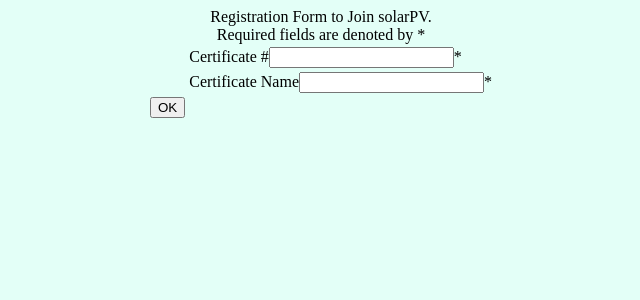
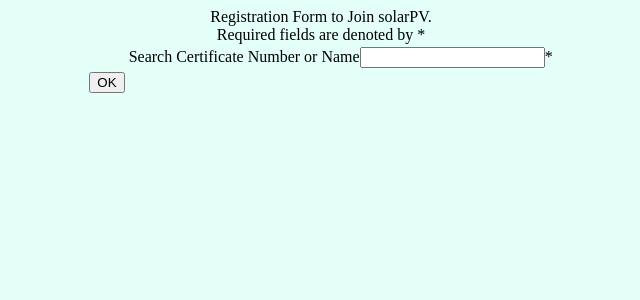
Before and after one commit to KeslerD/solarpv_Kesler, a Django app: page /searchCert/ in a window 1280 px wide. Shown: the top 300 px of the page, without its empty margins (319-959 px from the left). Run offline with Django 3.2, Linux system fonts and the light colour scheme.

Commit message:
Add files via upload

```diff
--- a/solarpv/home/templates/login.html
+++ b/solarpv/home/templates/login.html
@@ -15,7 +15,7 @@
 					<td>Username</td><td><input type="text" placeholder="required" maxlength="8" required id = "id"/>*</td></tr>
 					<td>Password</td><td><input type="text" placeholder="required" maxlength="8"  required id = "id"/>*</td></tr>
 					<td><button  onclick="location.href='{% url 'index' %}'">Client Login</button>
-						<button onclick="location.href='{% url 'adminRedirect' %}'">Staff Login</button></td>
+						<button onclick="location.href='/admin'">Staff Login</button></td>
 				</form>
 			</table>
 		</center>
--- a/solarpv/home/templates/searchCert.html
+++ b/solarpv/home/templates/searchCert.html
@@ -11,9 +11,8 @@
 			Required fields are denoted by *
 			<br>
 			<table>
-				<form target="" action="/API/Certificate/"method="get">{% csrf_token %}
-					<td></td><td>Certificate #<input type="text" placeholder="" name = "certificateNumber" value = "{{certificateNumber}}"/>*</td></tr>
-					<td></td><td>Certificate Name<input type="text" placeholder="" name = "certID" value = "{{certID}}"/>*</td></tr>
+				<form target="" action="/API/Certificate/"method="search">
+					<td></td><td>Search Certificate Number or Name<input type="text" placeholder="" name = "search" value = "{{search}}"/>*</td></tr>
 
 					<td><input type="Submit" value="OK"></td>
 				</form>
--- a/solarpv/home/views.py
+++ b/solarpv/home/views.py
@@ -13,6 +13,3 @@
 
 def searchCert(request):
     return render(request,'searchCert.html')
-
-def adminRedirect(request):
-    return render(request,'admin.html')
```
